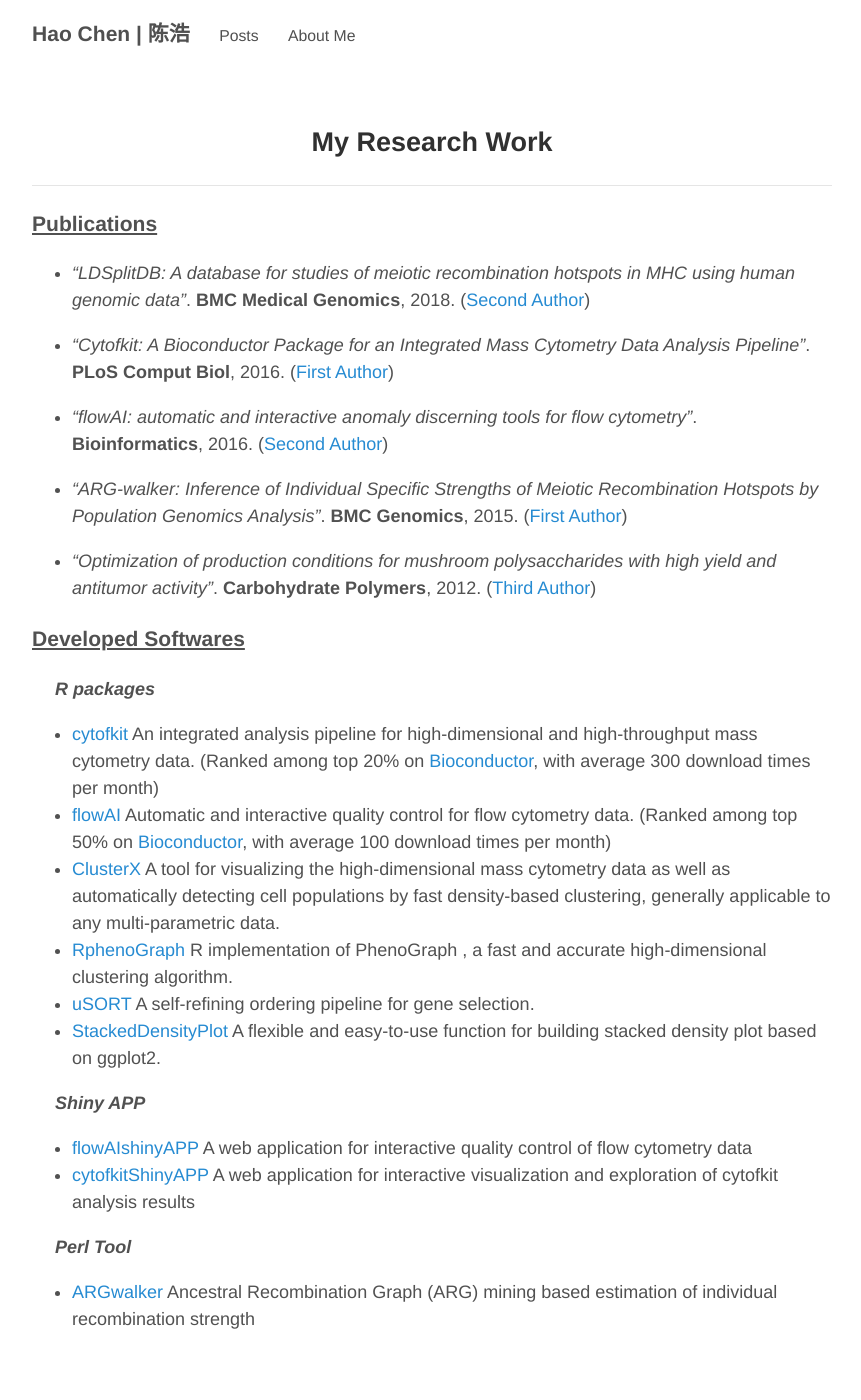
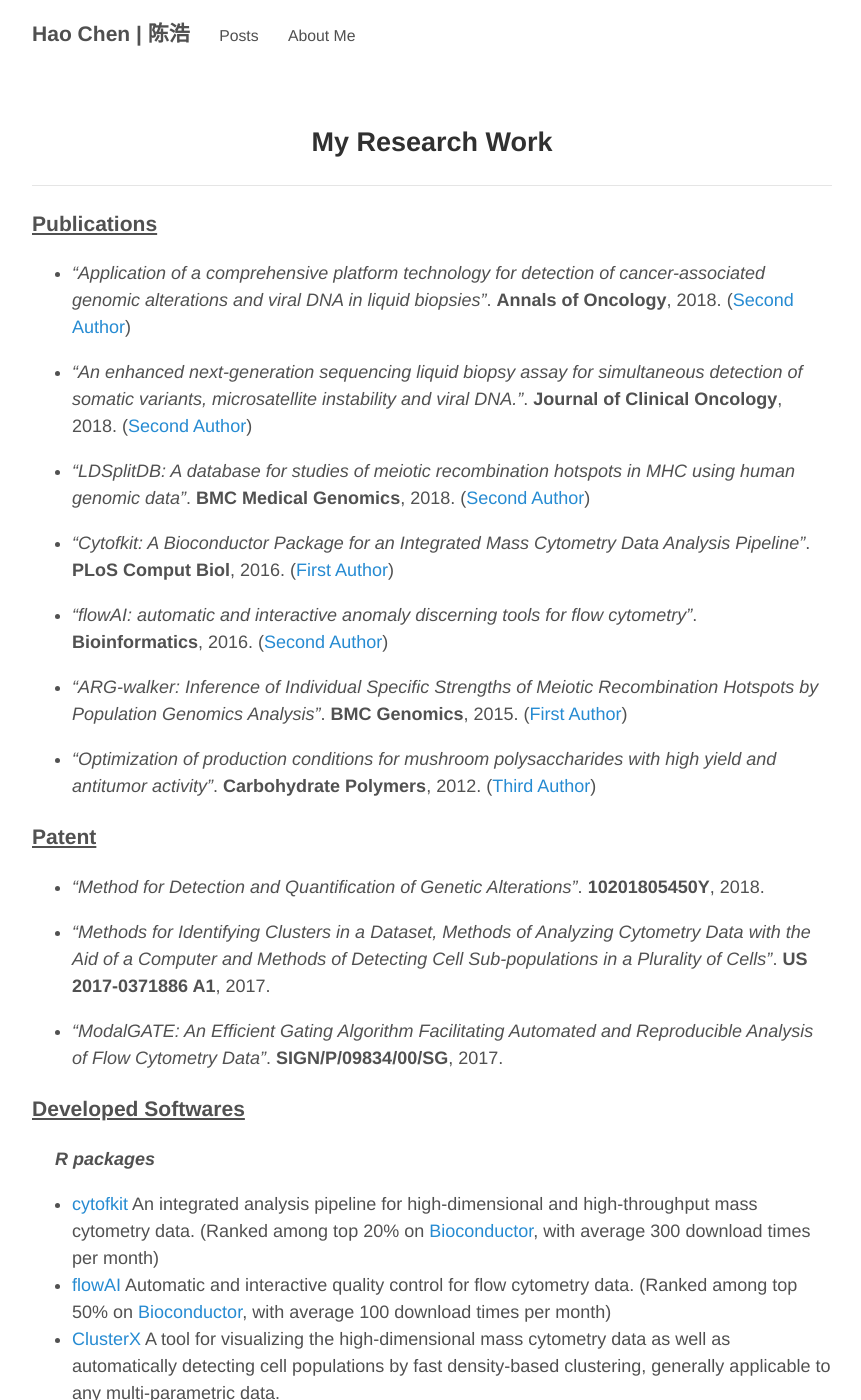
Before and after one commit to haoeric/haoeric.github.io, a Jekyll site: the page built from _posts/Portfolio/2016-07-21-my-research_work.md, in a window 1280 px wide and 1400 px high. Shown: the whole window, without its empty margins (208-1069 px from the left). Built offline with Jekyll 4.4.1, drawn with Linux system fonts in a browser that asks for light colours; comment, search, counter and statistics services are not loaded.

Commit message:
update publication

```diff
--- a/_posts/Portfolio/2016-07-21-my-research_work.md
+++ b/_posts/Portfolio/2016-07-21-my-research_work.md
@@ -8,6 +8,10 @@ tags: [research]
 
 ### <u>Publications</u>
 
+- *"Application of a comprehensive platform technology for detection of cancer-associated genomic alterations and viral DNA in liquid biopsies"*. **Annals of Oncology**, 2018. ([Second Author](https://academic.oup.com/annonc/article/29/suppl_9/mdy441.010/5200219))
+
+- *"An enhanced next-generation sequencing liquid biopsy assay for simultaneous detection of somatic variants, microsatellite instability and viral DNA."*. **Journal of Clinical Oncology**, 2018. ([Second Author](http://ascopubs.org/doi/abs/10.1200/JCO.2018.36.15_suppl.e24107))
+
 - *"LDSplitDB: A database for studies of meiotic recombination hotspots in MHC using human genomic data"*. **BMC Medical Genomics**, 2018. ([Second Author](https://bmcmedgenomics.biomedcentral.com/articles/10.1186/s12920-018-0351-0))
 
 - *"Cytofkit: A Bioconductor Package for an Integrated Mass Cytometry Data Analysis Pipeline"*. **PLoS Comput Biol**, 2016. ([First Author](http://journals.plos.org/ploscompbiol/article?id=info:doi/10.1371/journal.pcbi.1005112))
@@ -17,6 +21,16 @@ tags: [research]
 - *"ARG-walker: Inference of Individual Specific Strengths of Meiotic Recombination Hotspots by Population Genomics Analysis"*. **BMC Genomics**, 2015. ([First Author](http://bmcgenomics.biomedcentral.com/articles/10.1186/1471-2164-16-S12-S1))
 
 - *"Optimization of production conditions for mushroom polysaccharides with high yield and antitumor activity"*. **Carbohydrate Polymers**, 2012. ([Third Author](https://www.researchgate.net/publication/256975016_Optimization_of_production_conditions_for_mushroom_polysaccharides_with_high_yield_and_antitumor_activity))
+
+
+### <u>Patent</u>
+
+- *"Method for Detection and Quantification of Genetic Alterations"*. **10201805450Y**, 2018.
+
+- *"Methods for Identifying Clusters in a Dataset, Methods of Analyzing Cytometry Data with the Aid of a Computer and Methods of Detecting Cell Sub-populations in a Plurality of Cells"*. **US 2017-0371886 A1**, 2017.
+
+- *"ModalGATE: An Efficient Gating Algorithm Facilitating Automated and Reproducible Analysis of Flow Cytometry Data"*. **SIGN/P/09834/00/SG**, 2017.
+
 
 
 ### <u>Developed Softwares</u>
```
Also changed, not shown: _posts/Portfolio/2016-07-18-my-bookshelf.md (+3 -2 lines), _posts/Portfolio/2018-11-01-game-changing-mindsets.md (added, +19 -0 lines).
